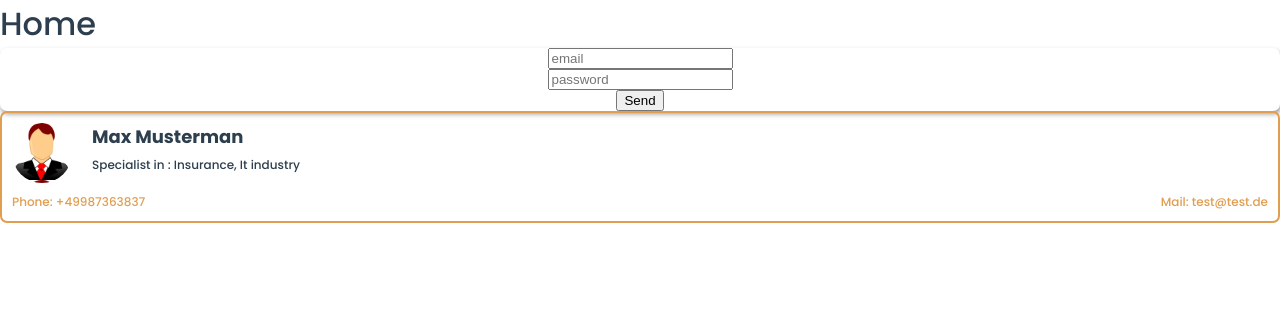
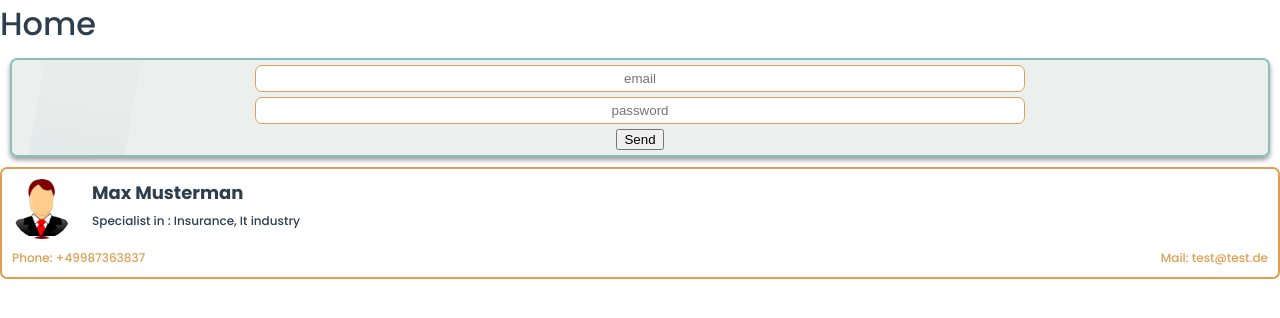
Before and after one commit to D-Nayte/Team-Project-WD-106, a Next.js app: page / in a window 1280 px wide. Shown: the top 318 px of the page. Built offline with nearby package versions, Linux system fonts and the light colour scheme; no server answers; the database is empty.

Commit message:
add fom and button styling

```diff
--- a/styles/global.css
+++ b/styles/global.css
@@ -2,11 +2,12 @@
   --main-cyan: #8cbdb9;
   --main-dark: #2d3e4e;
   --main-orange: #e09e50;
-  --main-creme: #e8eceb;
+  --main-creme: #ebf0ef;
   --padding: 2rem;
   --border-radius: 0.7rem;
   --small-border: 1px solid rgba(0, 0, 0, 0.2);
-  --small-shadow: 1px 3px 5px 0px rgba(0, 0, 0, 0.4);
+  --small-shadow: 0px 3px 5px 0px rgba(0, 0, 0, 0.4);
+  --small-shadow-animate: 0px 8px 3px -4px rgba(0, 0, 0, 0.5);
 }
 
 @font-face {
@@ -59,34 +60,25 @@ html {
 body {
   font-size: 1.6rem;
 }
+
+.active {
+  --small-shadow-animate: 1px 8px 3px -4px rgba(0, 0, 0, 0.5);
+  translate: 0px -5px;
+}
+
 .btn {
   position: relative;
-  padding: calc(var(--padding) / 4) calc(var(--padding) / 2);
+  padding: calc(var(--padding) / 3) calc(var(--padding) * 1.5);
   border-radius: var(--border-radius);
-  border: none;
+  border: 1px solid var(--main-orange);
   letter-spacing: 0.1rem;
-  background-color: transparent;
+  background-color: var(--main-dark);
   overflow: hidden;
   box-shadow: var(--small-shadow);
-  color: rgb(97, 97, 97);
-  font-weight: bold;
-  transition: all 200ms ease-in;
+  color: var(--main-orange);
+  font-weight: 700;
+  transition: all 125ms ease-in;
   cursor: pointer;
-}
-
-.btn::after {
-  content: "";
-  width: 150%;
-  height: 100%;
-  background-color: rgb(208, 208, 255);
-  position: absolute;
-  transform-origin: top;
-  rotate: z -35deg;
-  right: 45%;
-  top: 0;
-  border-radius: 50%;
-  transition: all 350ms ease-in-out;
-  z-index: -1;
 }
 
 .btn:hover:after {
@@ -96,48 +88,67 @@ body {
 }
 
 .btn:hover {
-  scale: 1.05;
+  translate: 0px -5px;
+  box-shadow: var(--small-shadow-animate);
 }
 
 form {
+  position: relative;
+  margin: 1rem;
+  box-shadow: var(--small-shadow);
+  border: 2px solid var(--main-cyan);
+  border-radius: var(--border-radius);
   display: flex;
   flex-direction: column;
   align-items: center;
-  border: none;
-  border-radius: var(--border-radius);
-  box-shadow: var(--small-shadow);
+  padding: calc(var(--padding) / 4);
+  overflow: hidden;
+  row-gap: 0.5rem;
 }
 
-form ul {
-  display: flex;
-  flex-wrap: wrap;
-  align-items: center;
-  justify-content: center;
+form:after {
+  content: "";
   width: 100%;
-  gap: calc(var(--padding) / 2);
-  padding: calc(var(--padding) / 2);
+  height: 100%;
+  position: absolute;
+  top: -30%;
+  right: 97%;
+  transform-origin: top right;
+  background-image: url("../assets/images/background-static.svg");
+  background-size: cover;
+  background-repeat: no-repeat;
+  rotate: -80deg;
+  z-index: -1;
 }
 
-form ul li {
-  flex-basis: 30%;
-  min-width: 150px;
-  flex-grow: 1;
-  flex-shrink: 1;
-  display: flex;
-  justify-content: space-between;
-  padding: calc(var(--padding) / 4) calc(var(--padding) / 2);
-  text-align: center;
-  border: var(--small-border);
-  border-radius: var(--border-radius);
-  gap: calc(var(--padding) / 2);
+form::before {
+  content: "";
+  width: 100%;
+  height: 100%;
+  position: absolute;
+  top: 0;
+  background-color: var(--main-creme);
+  z-index: -2;
 }
 
-form ul li label {
-  flex-grow: 1;
-  text-align: left;
+form div {
+  width: 100%;
+  display: flex;
+  justify-content: center;
 }
+
+form label {
+  display: none;
+}
+
+form input {
+  width: 60%;
+  border: 1px solid var(--main-orange);
+  border-radius: var(--border-radius);
+  text-align: center;
+  padding: 0.5rem 1rem;
+}
+
 form .submit-btn {
-  width: fit-content;
-  padding: calc(var(--padding) / 2) var(--padding);
-  margin: var(--padding) 0;
+  margin: calc(var(--padding) / 1) 0 calc(var(--padding) / 1.5);
 }
```
